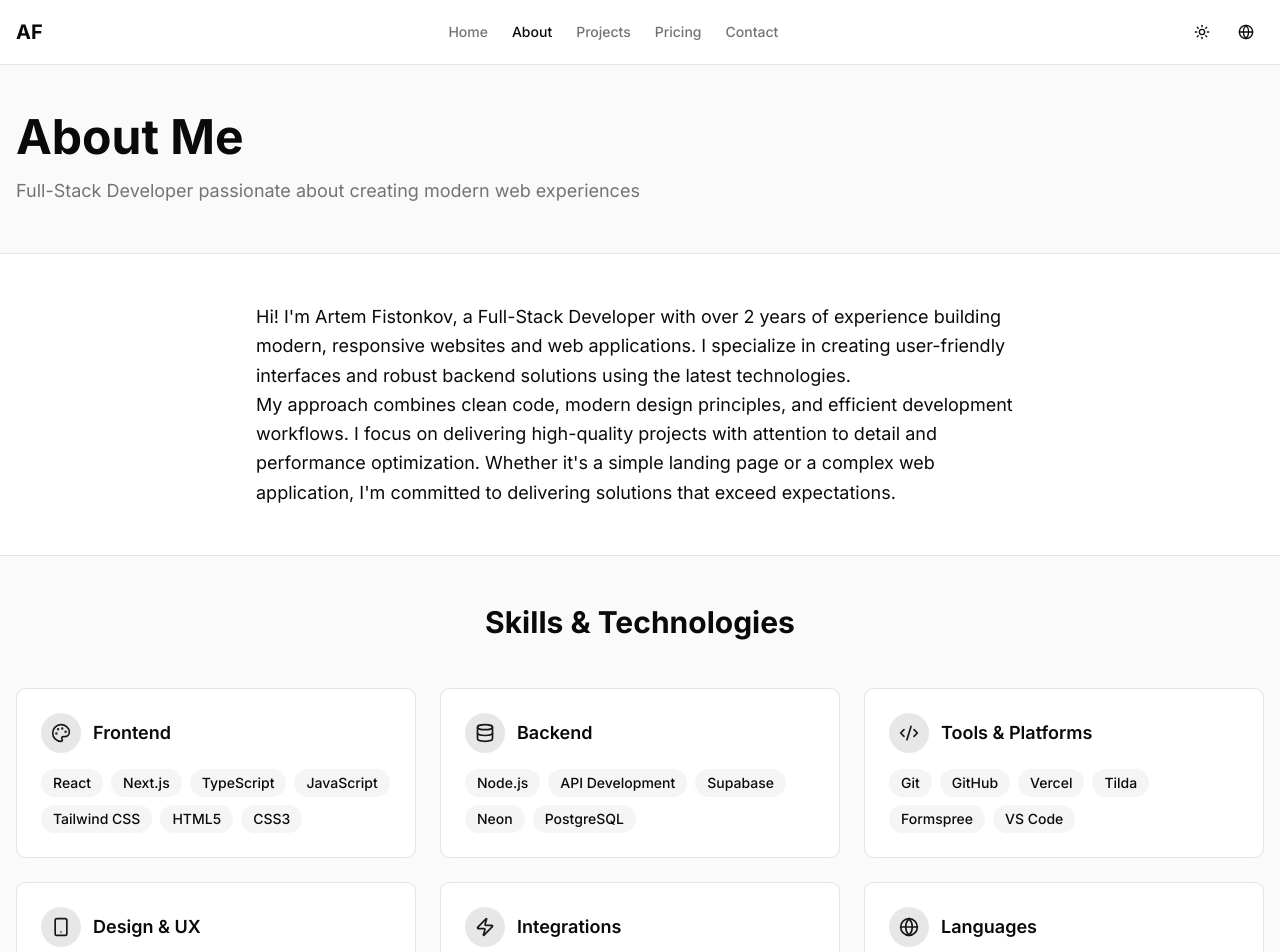
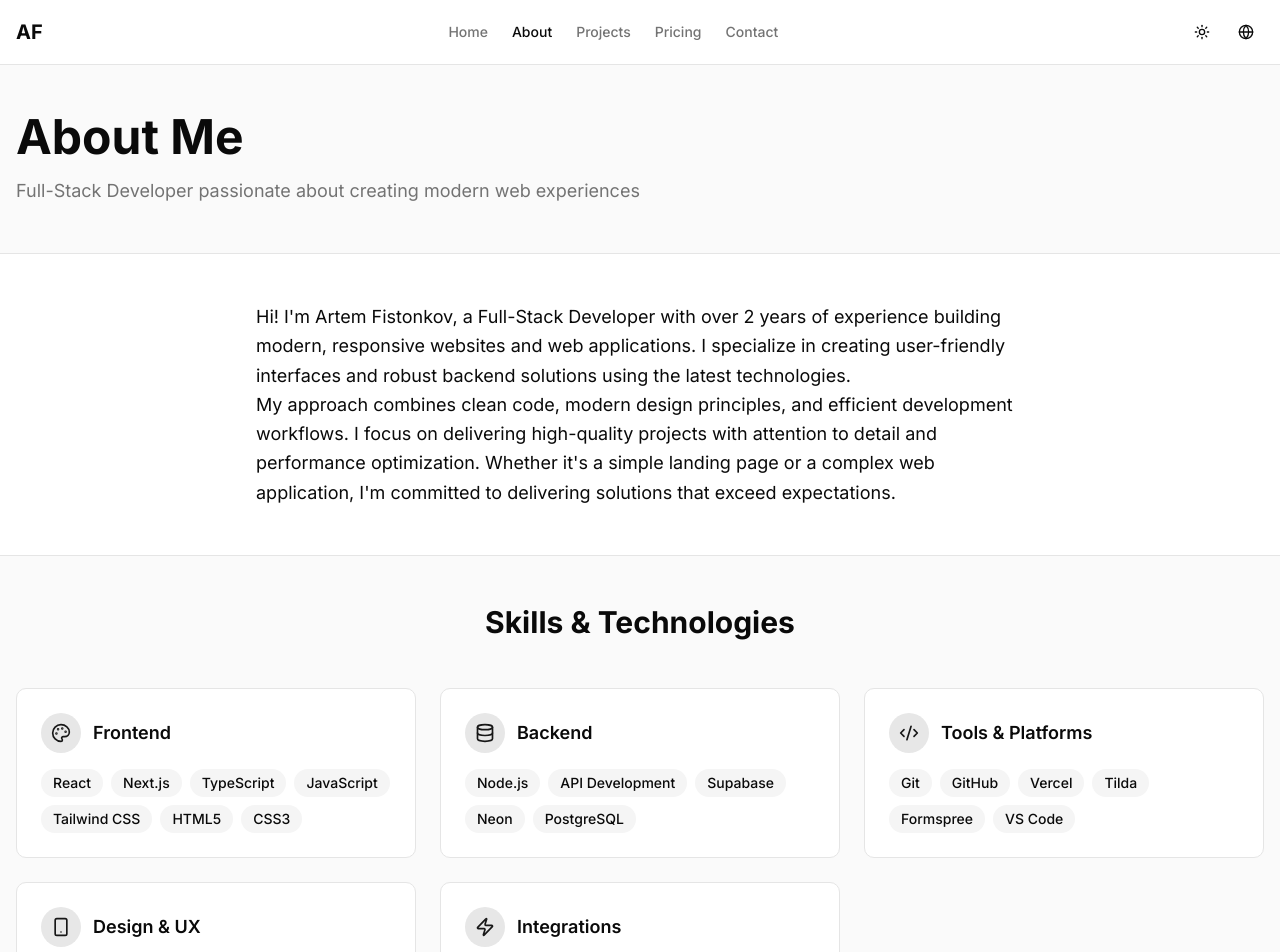
Before and after one commit to admine112/portfolio-site, a Next.js app: page /about in a window 1280 px wide. Shown: the top 952 px of the page. Built offline with nearby package versions, Linux system fonts and the light colour scheme.

Commit message:
🗑️ Remove Languages section from Skills & Technologies

```diff
--- a/app/about/page.tsx
+++ b/app/about/page.tsx
@@ -38,16 +38,6 @@ export default function AboutPage() {
       category: { en: "Integrations", uk: "Інтеграції", de: "Integrationen" },
       icon: Zap,
       items: ["Telegram API", "Forms", "Analytics"],
-    },
-    {
-      category: { en: "Languages", uk: "Мови", de: "Sprachen" },
-      icon: Globe,
-      items: [
-        locale === "en" ? "English" : locale === "uk" ? "Англійська" : "Englisch",
-        locale === "en" ? "Ukrainian" : locale === "uk" ? "Українська" : "Ukrainisch",
-        locale === "en" ? "German" : locale === "uk" ? "Німецька" : "Deutsch",
-        locale === "en" ? "Russian" : locale === "uk" ? "Російська" : "Russisch",
-      ],
     },
   ]
 
```
